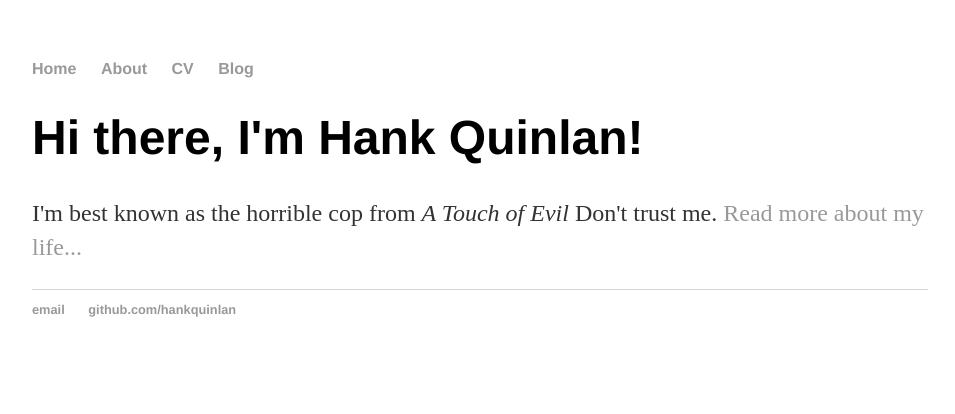
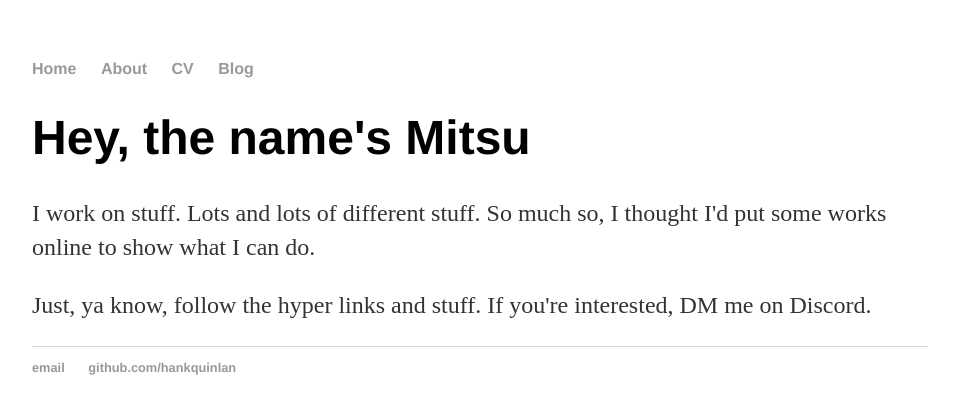
Before and after one commit to KarmicName/KarmicName.github.io, a Jekyll site: the page built from index.html, in a window 1280 px wide. Shown: the top 414 px of the page, without its empty margins (160-1115 px from the left). Built offline with Jekyll 4.4.1, drawn with Linux system fonts in a browser that asks for light colours.

Commit message:
Update index.html
Updated Main Page index stuff.

```diff
--- a/index.html
+++ b/index.html
@@ -1,8 +1,9 @@
 ---
 layout: default
-title: Hank Quinlan, Horrible Cop
+title: Mitsu's Work Portfolio
 ---
 <div class="blurb">
-	<h1>Hi there, I'm Hank Quinlan!</h1>
-	<p>I'm best known as the horrible cop from <em>A Touch of Evil</em> Don't trust me. <a href="/about">Read more about my life...</a></p>
+	<h1>Hey, the name's Mitsu</h1>
+	<p>I work on stuff. Lots and lots of different stuff. So much so, I thought I'd put some works online to show what I can do.</p>
+	<p>Just, ya know, follow the hyper links and stuff. If you're interested, DM me on Discord.</p>
 </div><!-- /.blurb -->
```
